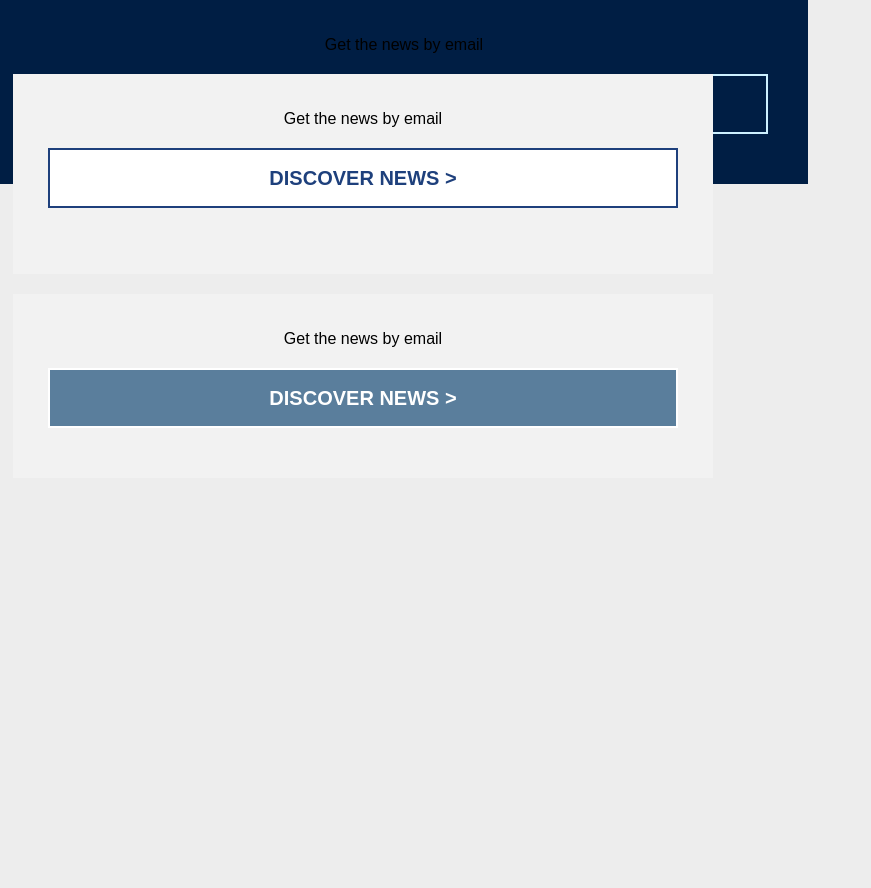
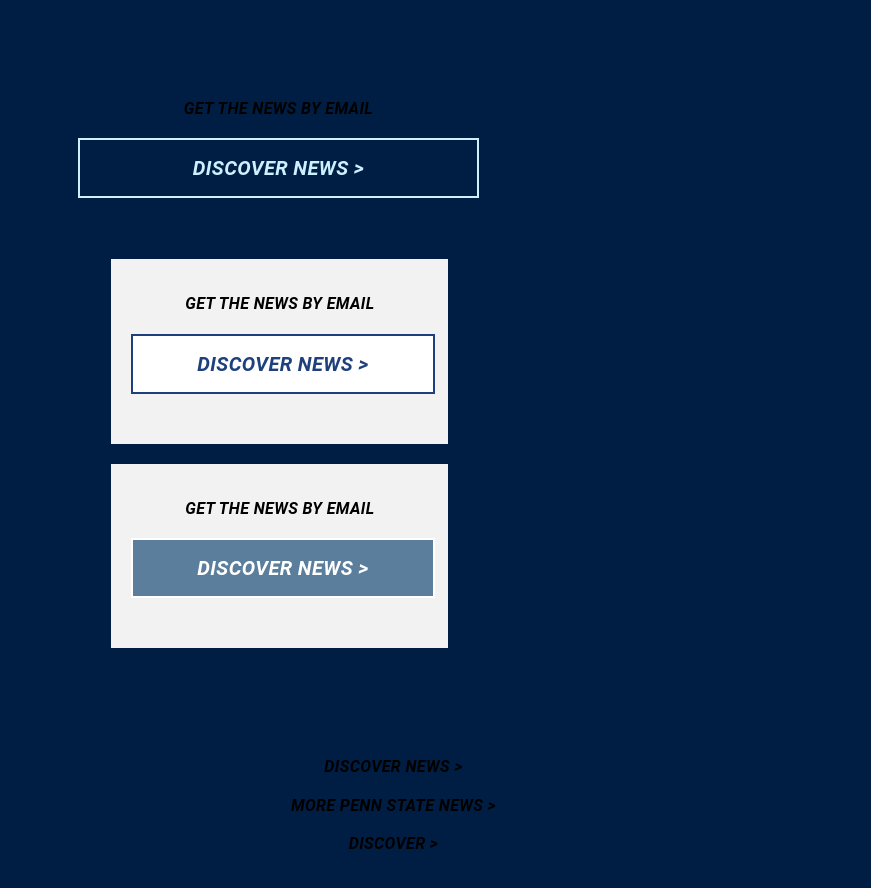
Before and after one commit to floatingsanity/my-project2, a website with bundled scripts: page index.html in a window 1280 px wide. Shown: the whole page, without its empty margins (0-871 px from the left). Before the commit the page ends 800 px from the top, so only its background shows below. Built offline with nearby package versions, Linux system fonts and the light colour scheme.

Commit message:
update
.

```diff
--- a/index.html
+++ b/index.html
@@ -1,4 +1,4 @@
-<!doctype html>
+<!DOCTYPE html>
 <html lang="en">
 
 <head>
@@ -10,17 +10,76 @@
   <style>
     html,
     body {
-      margin: 0;
-      padding: 0;
-      font-family: sans-serif;
-      background-color: #ededed;
+      line-height: 1.15;
+      font-style: italic;
+      font-weight: 700;
+      --limestone-max-light: #f2f2f4;
+      --creek-max-light: #edf8f7;
+      --lion-max-shrine-light: #fdfbf5;
+      --lions-max-roar-light: #fffaf2;
+      --slate-max-light: #eef3f7;
+      --white-out: #ffffff;
+      font-family: Roboto, "Franklin Gothic Medium", Tahoma, sans-serif;
+      -webkit-box-direction: normal;
+      text-align: left;
+      background-color: #001E44;
+      text-transform: uppercase;
+      letter-spacing: .025rem;
+      text-decoration: none;
+      display: inline-block;
+      margin-top: 20px;
+      padding: 12px 16px 12px 24px;
+      margin-bottom: 40px;
+      width: auto;
+    }
+
+    a {
+      text-decoration: none;
+      color: black;
+    }
+
+    .blue-section,
+    .white-section,
+    .gray-section {
+      width: 100%;
+      text-align: center;
+      margin-bottom: 20px;
+    }
+
+    body::before {
+      content: "";
+      position: fixed;
+      top: 0;
+      left: 0;
+      width: 100%;
+      height: 100%;
+      background-color: #001E44;
+      z-index: -1;
+      display: flex;
+      justify-content: center;
+      align-items: center;
+    }
+
+    .blue-section p {
+      color: #fff;
     }
   </style>
-  <title>my-project2</title>
+
+
+  <title>project-two2</title>
 </head>
 
 <body>
   <my-project2></my-project2>
+  <div class="blue-section">
+    <a  class="custom-button-blue" id="myButtonBlue">DISCOVER NEWS ></a>
+  </div>
+  <div class="white-section">
+    <a class="custom-button-white" id="myButtonWhite">MORE PENN STATE NEWS ></a>
+  </div>
+  <div class="gray-section">
+    <a  class="custom-button-gray">DISCOVER ></a>
+  </div>
 
   <script type="module" src="./src/my-project2.js"></script>
 </body>
```
